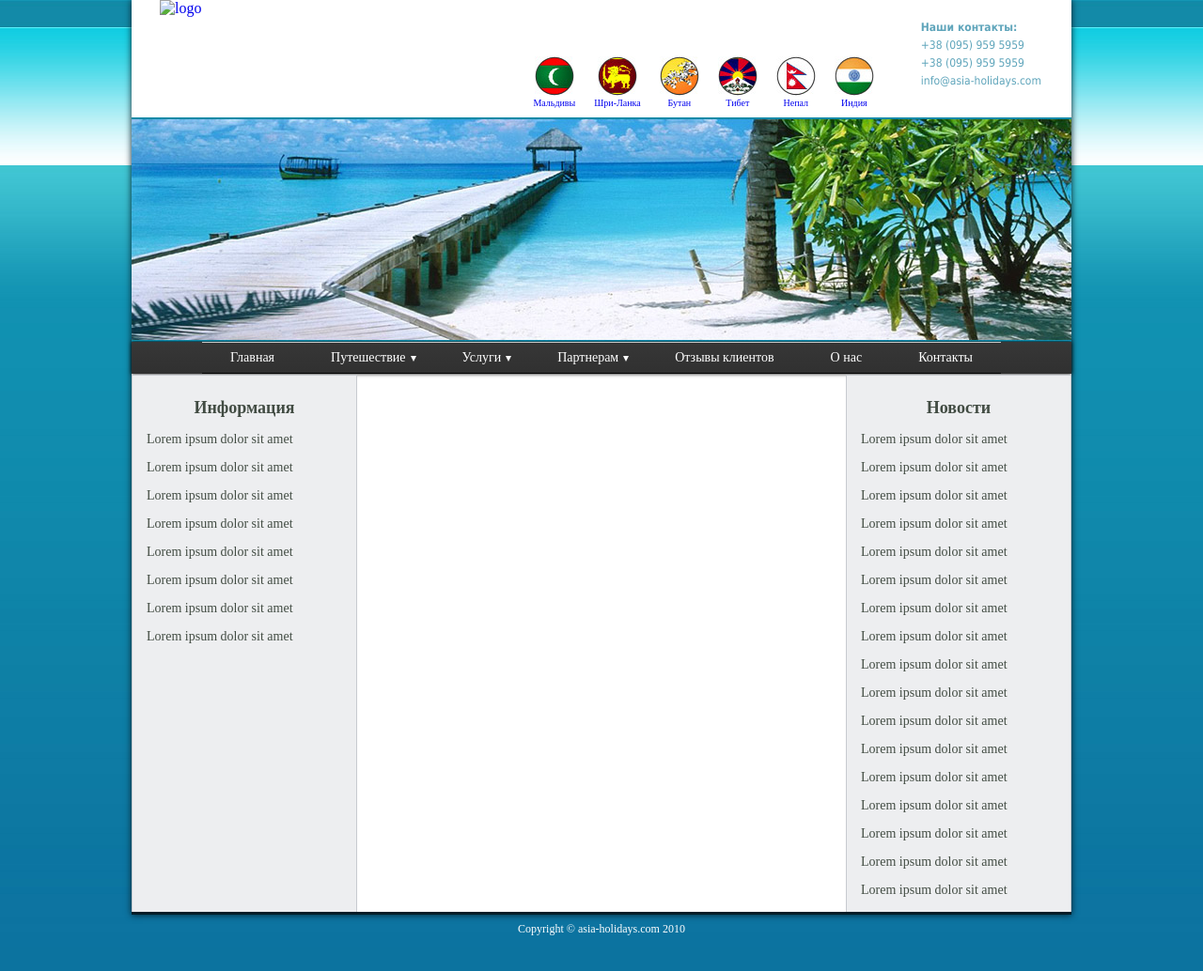
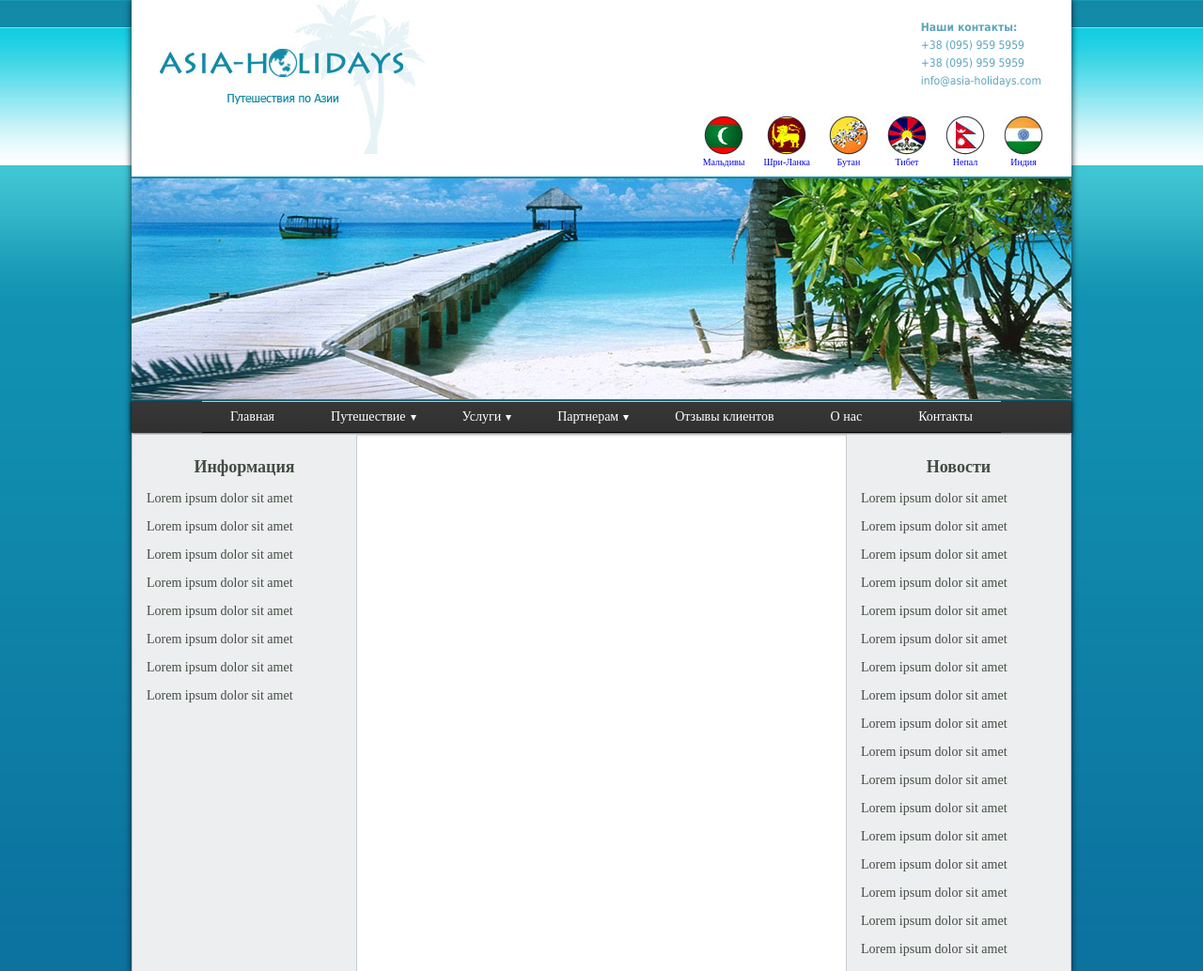
Before and after one commit to ethno4ka/ethno4ka.github.io, a plain HTML site: page Homework-4/index.html in a window 1280 px wide. Shown: the top 1034 px of the page at 94% size. Before the commit the page ends 1008 px from the top, so only its background shows below. Drawn offline with Linux system fonts and the light colour scheme.

Commit message:
Update index.html
edit logo.png

```diff
--- a/Homework-4/index.html
+++ b/Homework-4/index.html
@@ -8,7 +8,7 @@
     <body>
       <div class="wrapper">
         <header class="clearfix">
-          <a class="logo" href="index.html"><img src="img/logo.jpg" alt="logo"></a>
+          <a class="logo" href="index.html"><img src="img/logo.png" alt="logo"></a>
             <div class="contact">
               <ul>
                 <li><strong>Наши контакты:</strong></li>
```
